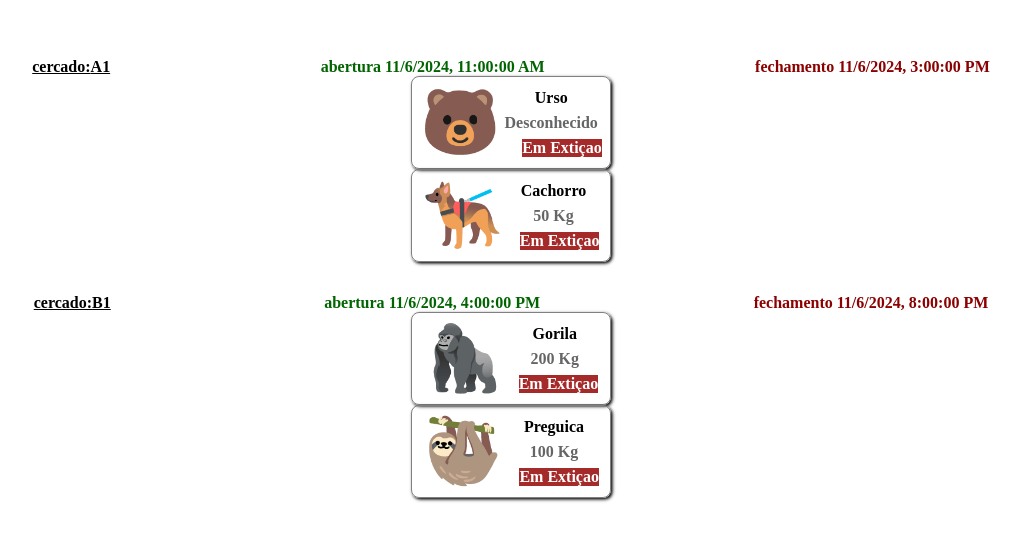
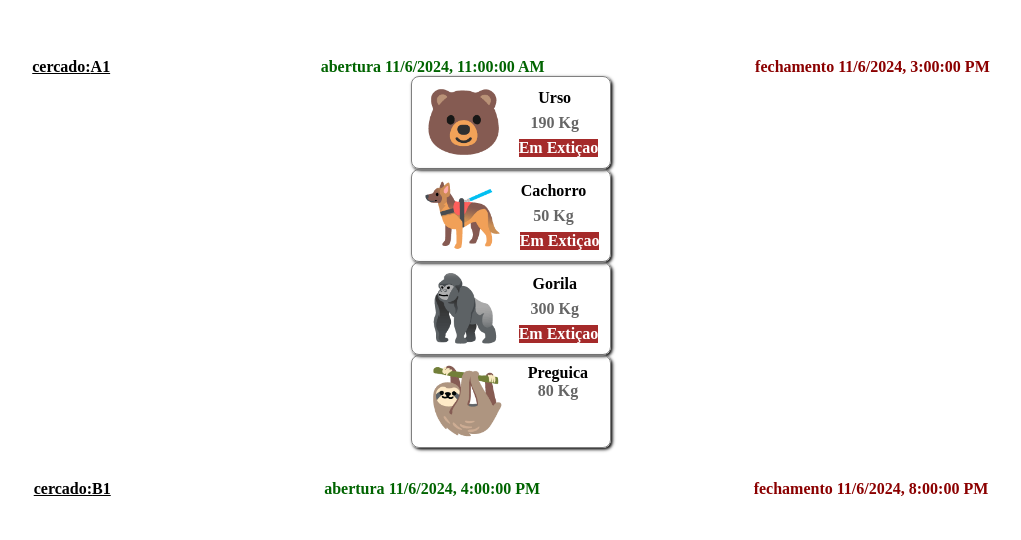
Before and after one commit to ufjf-dcc207/ufjf-dcc207-2024-3-a-atv03-Wilian2012, a React (Vite) app: page / in a window 1280 px wide. Shown: the part 122-662 px from the top of the page, without its empty margins (129-1150 px from the left). Built offline with nearby package versions, Linux system fonts and the light colour scheme.

Commit message:
extrai os dados e desenha

```diff
--- a/src/App.tsx
+++ b/src/App.tsx
@@ -3,22 +3,32 @@ import Animal from './Animal';
 import './App.css';
 import Exibicao from './Exibicao';
 
+type AnimaisTuplaType=[string,string,number,boolean]
+const ANIMAIS : AnimaisTuplaType[]=[
+
+    ["🐻" ,"Urso", 190, true],
+    ["🐕‍🦺","Cachorro",50,true],
+    ["🦍" ,"Gorila" ,300,true],
+    ["🦥" , "Preguica",80,false],
+
+];
 function App() {
 
-  const exA1: ReactNode[]=[
+  const exA1: ReactNode[]=[];
 
-    <Animal icone="🐻" nome="Urso" peso = {-1} exticao/>,
-    <Animal icone="🐕‍🦺" nome="Cachorro" peso = {50} exticao/>
+  const exB2: ReactNode[] =[];
 
-  ];
-
-  const exB2: ReactNode[] =[
-
-    <Animal icone="🦍" nome="Gorila" peso = {200} exticao/>,
-    <Animal icone="🦥" nome="Preguica" peso = {100} exticao/>
-
-
-  ];
+  for(let i=0; i< ANIMAIS.length;i++)
+    {
+      exA1.push(<Animal
+        key={ANIMAIS[i][1]}
+        icone={ANIMAIS[i][0]}
+         nome={ANIMAIS[i][1]}
+        peso={ANIMAIS[i][2]}
+        exticao={ANIMAIS[i][3]}
+        />
+        );
+    }
 
   return <div className="app">
      <Exibicao
```
